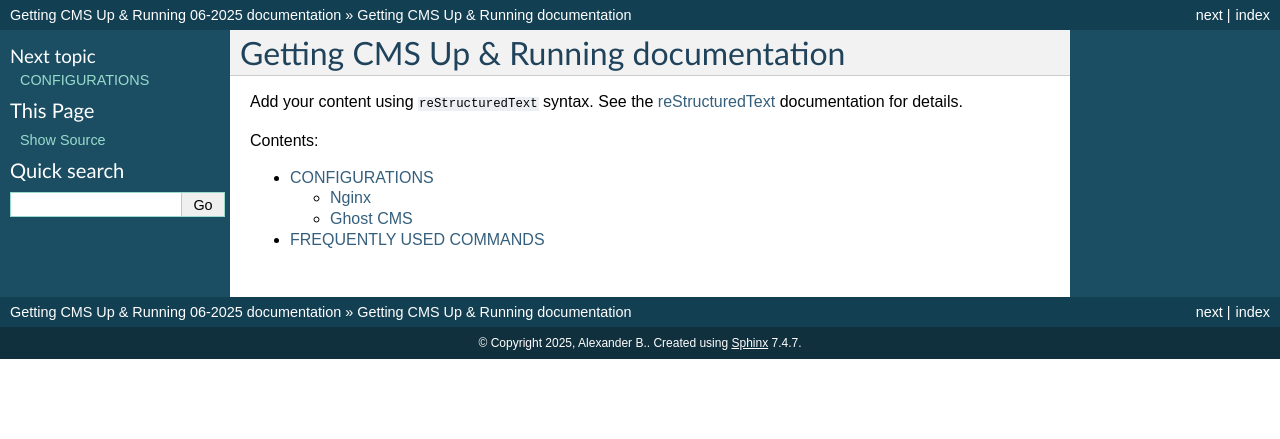
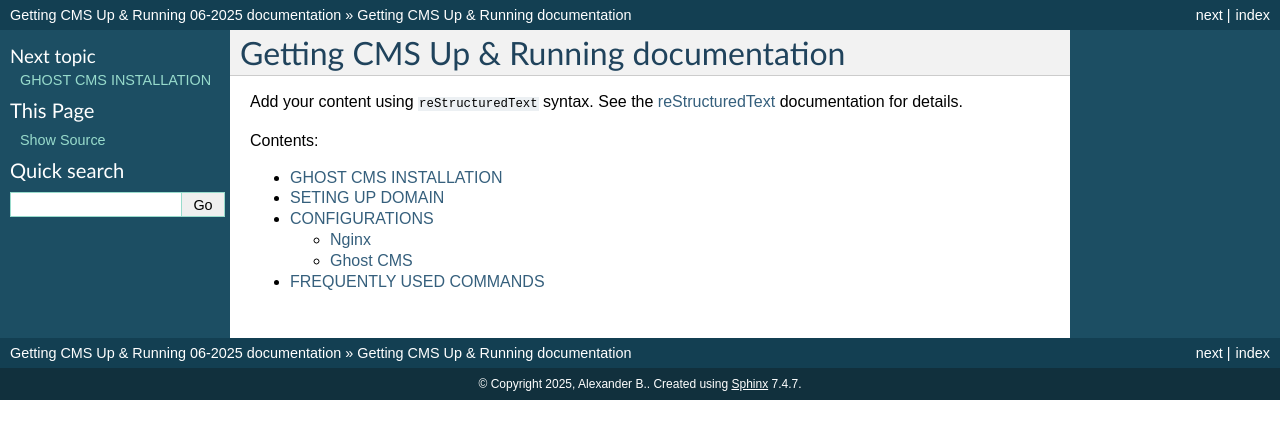
Before and after one commit to alexandrebobkov/Guides, a Sphinx documentation site: the page built from GhostCMS/source/index.rst, in a window 1280 px wide. Shown: the top 439 px of the page. Built offline with Sphinx 7.4.7, drawn with Linux system fonts in a browser that asks for light colours; formulas are drawn with MathJax 3.

Commit message:
Ghost CMS

```diff
--- a/GhostCMS/source/index.rst
+++ b/GhostCMS/source/index.rst
@@ -15,5 +15,7 @@
    :maxdepth: 2
    :caption: Contents:
 
+   installing_ghost
+   settingup_domain
    configurations
    frequent_commands
```
